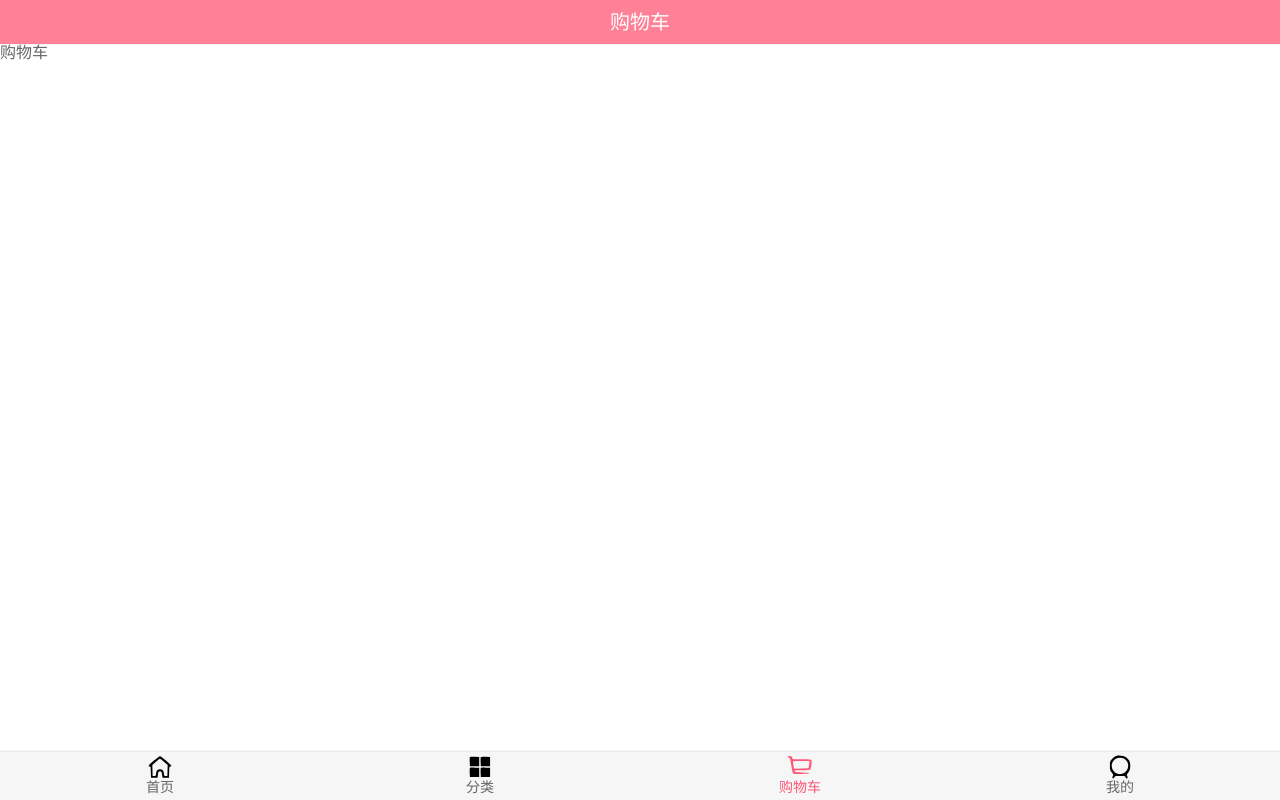
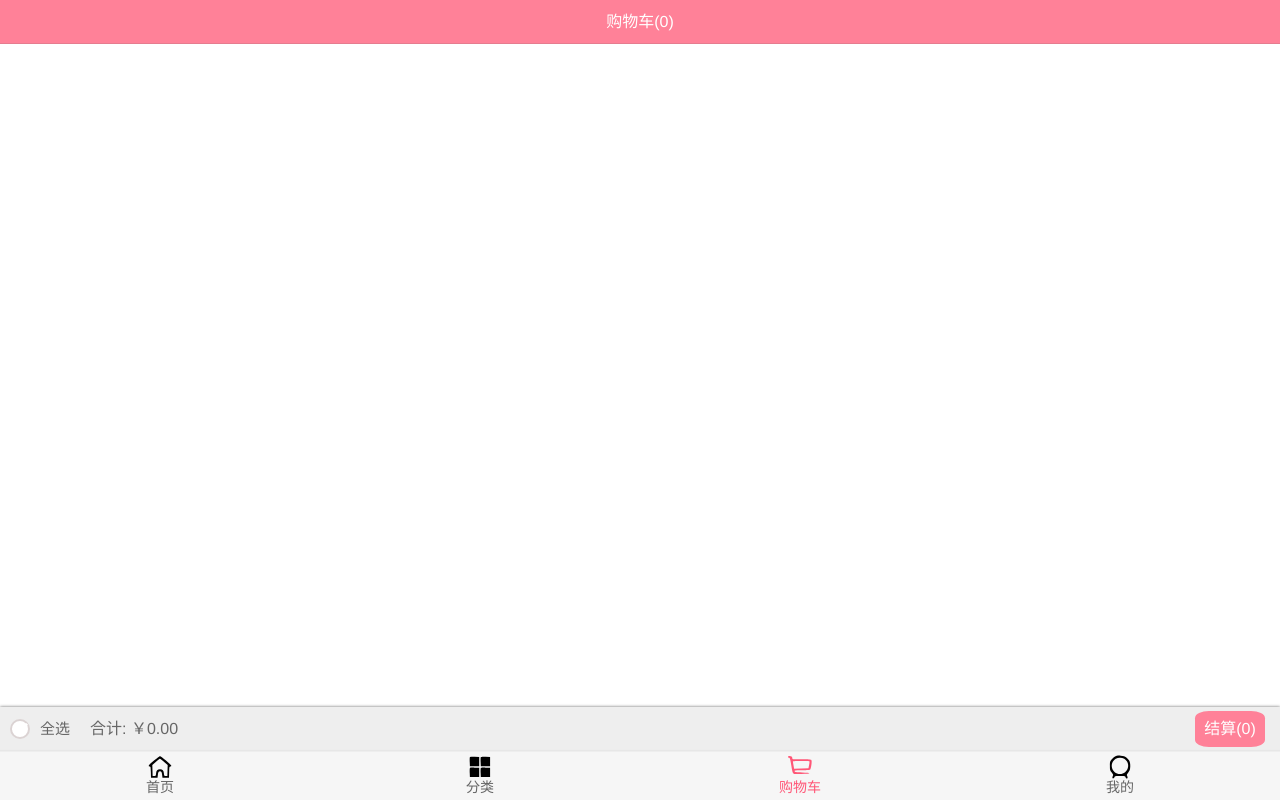
Before and after one commit to mlanfe/WearShop, a Vue app: page /cart in a window 1280 px wide. Built offline with nearby package versions, Linux system fonts and the light colour scheme.

Commit message:
购物车界面

```diff
--- /dev/null
+++ b/src/components/content/checkButton/CheckButton.vue
@@ -0,0 +1,32 @@
+<template>
+  <div class="check_btn" :class="{checked:isChecked}">
+    <img src="~assets/img/cart/tick.svg" alt="">
+  </div>
+</template>
+
+<script>
+  export default {
+    name: 'CheckButton',
+    props:{
+      isChecked:{
+        type: Boolean,
+        default(){
+          return false
+        }
+      }
+    },
+  }
+</script>
+
+<style scoped>
+  .check_btn{
+    background-color: #fff;
+    border: solid 2px #dbd3d3;
+    border-radius: 50%;
+  }
+  .checked{
+    background-color: var(--color-tint);
+    border: solid 2px var(--color-tint);
+  }
+
+</style>
--- a/src/store/index.js
+++ b/src/store/index.js
@@ -6,6 +6,11 @@ Vue.use(Vuex)
 const store = new Vuex.Store({
   state:{
     cartList:[]
+  },
+  getters:{
+    cartListlength(state){
+      return state.cartList.length
+    }
   },
   mutations:{
     addGoods(state, payLoad){
@@ -25,6 +30,7 @@ const store = new Vuex.Store({
         context.commit('addCount', oldProduct)
       }else{
         payLoad.count = 1
+        payLoad.checked = false
         context.commit('addGoods', payLoad)
       }
     }
--- a/src/views/cart/Cart.vue
+++ b/src/views/cart/Cart.vue
@@ -1,22 +1,30 @@
 <template>
   <div>
-    <nav-bar>
-      <div slot="middle">购物车</div>
+    <nav-bar class="nav-bar">
+      <div slot="middle">购物车({{$store.state.cartList.length}})</div>
     </nav-bar>
-    购物车
+    <cart-list />
+    <cart-bottom-bar/>
   </div>
 </template>
 
 <script>
   import NavBar from 'components/common/navbar/NavBar'
+  import CartBottomBar from './childComps/CartBottomBar'
+  import CartList from './childComps/CartList'
+
   export default {
     name: 'Cart',
     components:{
-      NavBar
+      NavBar,
+      CartList,
+      CartBottomBar
     }
   }
 </script>
 
 <style scoped>
-
+  .nav-bar{
+    font-size: 16px;
+  }
 </style>
--- /dev/null
+++ b/src/views/cart/childComps/CartBottomBar.vue
@@ -0,0 +1,110 @@
+<template>
+  <div class="bottom-bar">
+    <div class='check-content'>
+      <check-button class='check-btn' :isChecked='isAllChecked' @click.native='selectAll'/>
+      <span>全选</span>
+    </div>
+    <div class="sum-price">合计: ￥{{sumPrice.toFixed(2)}}</div>
+    <div class="check-out">结算({{goodsAmount}})</div>
+  </div>
+</template>
+
+<script>
+  import CheckButton from 'components/content/checkButton/CheckButton'
+  import {mapState} from 'vuex'
+
+  export default {
+    name: 'CartBottomBar',
+    components:{
+      CheckButton
+    },
+    computed: {
+      ...mapState(['cartList']),
+      sumPrice(){
+        return this.cartList.reduce((pre, item) => {
+          if(item.checked){
+            return pre + (item.price * item.count)
+          }else{
+            return pre
+          }
+        }, 0)
+      },
+      goodsAmount(){
+        return this.cartList.reduce((pre, item) => {
+          if(item.checked){
+            return pre + item.count
+          }else{
+            return pre
+          }
+        }, 0)
+      },
+      isAllChecked(){
+        if(this.cartList.length !== 0){
+          return this.cartList.every(item => item.checked)
+        }else{
+          return false
+        }
+
+      }
+    },
+    methods:{
+      selectAll(){
+        if(this.isAllChecked){
+          this.cartList.forEach(element => {
+            element.checked = false
+          })
+        }else{
+          this.cartList.forEach(element => {
+            element.checked = true
+          })
+
+        }
+
+      }
+    }
+  }
+</script>
+
+<style scoped>
+  .bottom-bar{
+    display: flex;
+    background-color: #eee;
+    position: fixed;
+    left: 0;
+    right: 0;
+    bottom: 49px;
+    height: 44px;
+    box-shadow: 0 0 3px;
+  }
+  .check-content{
+    display: flex;
+  }
+  .check-content span{
+    font-size: 15px;
+    line-height: 44px;
+  }
+  .check-btn{
+    margin: 12px 10px auto;
+    width: 20px;
+    height: 20px;
+  }
+  .sum-price{
+    line-height: 44px;
+    margin-left: 20px;
+  }
+  .check-out{
+    background-color: var(--color-tint);
+    line-height: 36px;
+    text-align: center;
+    position: absolute;
+    height: 36px;
+    right: 15px;
+    top: 0;
+    bottom: 0;
+    margin: auto 0;
+    width:70px;
+    border-radius: 20% 20%;
+    color: #fff;
+  }
+
+</style>
--- /dev/null
+++ b/src/views/cart/childComps/CartList.vue
@@ -0,0 +1,46 @@
+<template>
+  <div class="cart-list">
+    <scroll class="content" ref='scroll' >
+      <cart-list-item v-for="(item,index) in cartList" :item-info=item :key='index'/>
+    </scroll>
+
+  </div>
+</template>
+
+<script>
+  import cartListItem from './cartListItem'
+  import Scroll from 'components/common/scroll/Scroll'
+  import {mapState} from 'vuex'
+
+  export default {
+    name: 'CartList',
+    data(){
+      return {
+      }
+    },
+    components:{
+      Scroll,
+      cartListItem
+    },
+    computed: {
+      //将store的getter属性映射到局部计算属性中
+      ...mapState(['cartList'])
+    },
+    // //解决加入购物车后,购物车页面无法滚动的问题(老师出现不能滚动的bug,但是此代码好像没有问题)
+    activated(){
+      this.$refs.scroll.refresh()
+    }
+  }
+</script>
+
+<style scoped>
+  .cart-list{
+    background-color: #fff;
+    box-shadow: 0 0 1px;
+  }
+  .content{
+    height: calc(100vh - 137px);
+    overflow: hidden;
+  }
+
+</style>
--- /dev/null
+++ b/src/views/cart/childComps/cartListItem.vue
@@ -0,0 +1,103 @@
+<template>
+  <div id="shop-item">
+    <div class="item-selector">
+      <check-button @click.native="checkedChange" :isChecked='itemInfo.checked'  />
+    </div>
+    <div class="item-img">
+      <img :src="itemInfo.img" alt="商品图片">
+    </div>
+    <div class="item-info">
+      <div class="item-title">{{itemInfo.title}}</div>
+      <div class="item-desc">商品描述: {{itemInfo.desc}}</div>
+      <div class="info-bottom">
+        <div class="item-price left">¥{{itemInfo.price}}</div>
+        <div class="item-count right">x{{itemInfo.count}}</div>
+      </div>
+    </div>
+  </div>
+</template>
+
+<script>
+  import CheckButton from 'components/content/checkButton/CheckButton'
+  export default {
+    name: 'cartListItem',
+    props:{
+      itemInfo:{
+        type:Object,
+        default(){
+          return {}
+        }
+      }
+    },
+    components:{
+      CheckButton
+    },
+    methods:{
+      checkedChange(){
+        this.itemInfo.checked = !this.itemInfo.checked
+      }
+    }
+  }
+</script>
+
+<style scoped>
+  #shop-item {
+    width: 100%;
+    display: flex;
+    font-size: 0;
+    padding: 5px;
+    border-bottom: 1px solid #ccc;
+  }
+
+  .item-selector {
+    width: 14%;
+    display: flex;
+    justify-content: center;
+    align-items: center;
+  }
+
+  .item-title, .item-desc {
+    overflow: hidden;
+    white-space: nowrap;
+    text-overflow: ellipsis;
+  }
+
+  .item-img {
+    padding: 5px;
+    /*border: 1px solid #ccc;*/
+  }
+
+  .item-img img {
+    width: 80px;
+    height: 100px;
+    display: block;
+    border-radius: 5px;
+  }
+
+  .item-info {
+    font-size: 17px;
+    color: #333;
+    padding: 5px 10px;
+    position: relative;
+    overflow: hidden;
+  }
+
+  .item-info .item-desc {
+    font-size: 14px;
+    color: #666;
+    margin-top: 15px;
+  }
+
+  .info-bottom {
+    margin-top: 10px;
+    position: absolute;
+    bottom: 10px;
+    left: 10px;
+    right: 10px;
+  }
+
+  .info-bottom .item-price {
+    color: orangered;
+  }
+
+</style>
```
